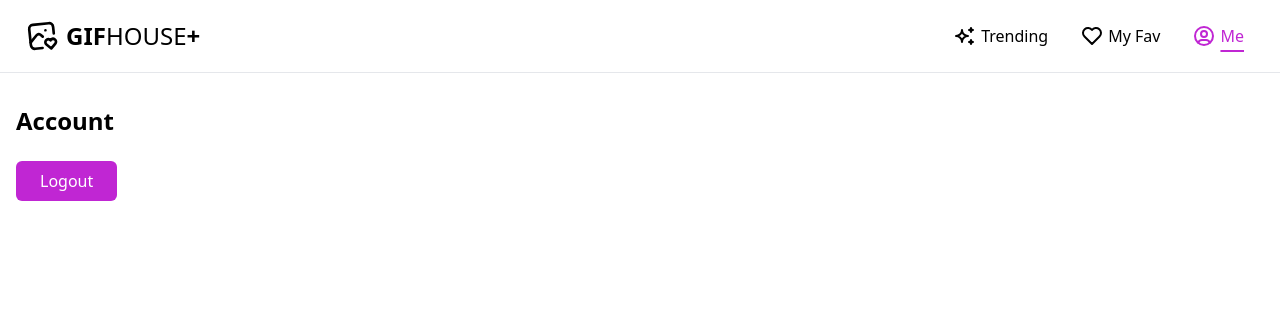
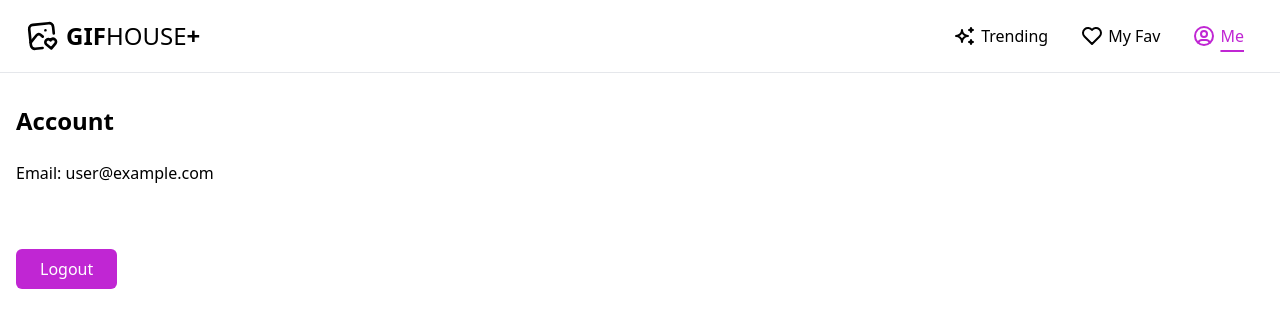
Before and after one commit to afiiif/gifhouse, a Next.js app: page /account in a window 1280 px wide. Shown: the top 328 px of the page. Built offline with nearby package versions, Linux system fonts and the light colour scheme; no server answers; the database is empty; sample sign-in values are in the browser's storage.

Commit message:
feat(account): display user email

```diff
--- a/src/app/(auth)/account/Content.tsx
+++ b/src/app/(auth)/account/Content.tsx
@@ -25,6 +25,8 @@ export default function Content() {
     <>
       <h1 className="pb-6 text-2xl font-bold">Account</h1>
 
+      <div className="pb-16">Email: {user.email}</div>
+
       <button
         type="button"
         className="btn"
```
